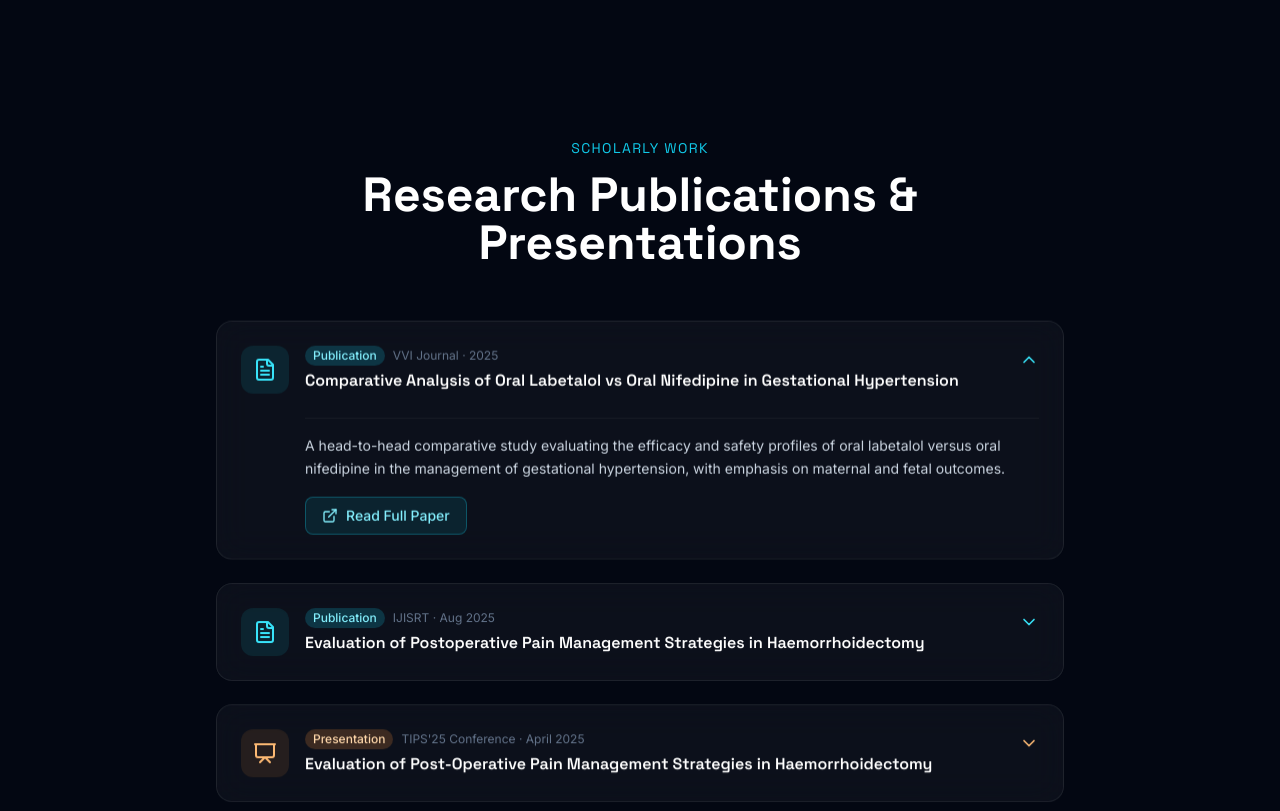
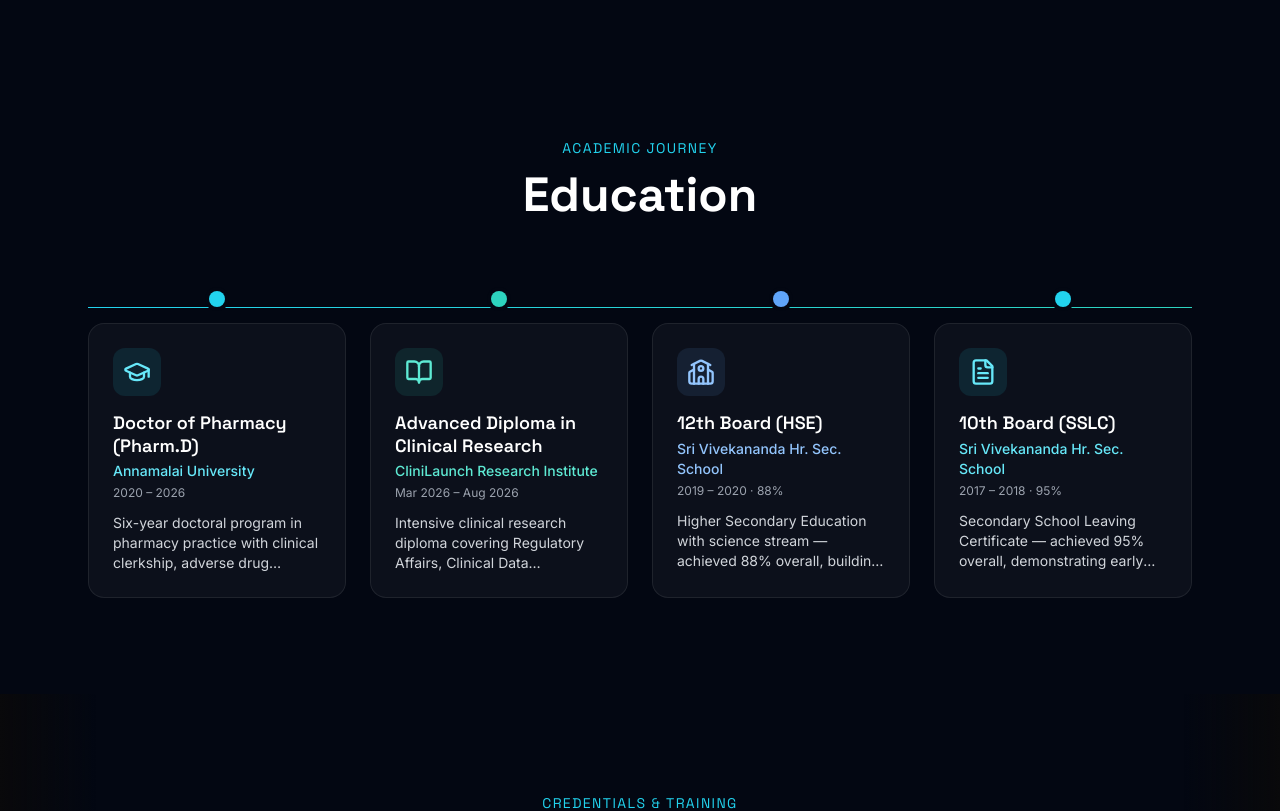
Before and after one commit to drbathrinath/drbathrinath-portfolio, a React (Vite) app: page / in a window 1280 px wide. Shown: the part 4360-5171 px from the top of the page. Built offline with nearby package versions, Linux system fonts and the light colour scheme.

Commit message:
Fix education section with snappy inline grid expansion, timeline line, and zero-latency mouseleave reset

```diff
--- a/src/components/Research.tsx
+++ b/src/components/Research.tsx
@@ -1,43 +1,58 @@
 import { useState } from 'react';
-import { motion, AnimatePresence } from 'framer-motion';
-import { FileText, ExternalLink, Presentation, ChevronDown, BookOpen } from 'lucide-react';
+import { motion } from 'framer-motion';
+import { GraduationCap, BookOpen, School, FileText } from 'lucide-react';
 
-const publications = [
+const steps = [
   {
-    type: 'publication',
-    title: 'Comparative Analysis of Oral Labetalol vs Oral Nifedipine in Gestational Hypertension',
-    venue: 'VVI Journal',
-    year: '2025',
-    link: 'https://vvijournal.com/volume-13-issue-5-2025/',
-    summary:
-      'A head-to-head comparative study evaluating the efficacy and safety profiles of oral labetalol versus oral nifedipine in the management of gestational hypertension, with emphasis on maternal and fetal outcomes.',
+    id: 'pharmd',
+    icon: <GraduationCap className="w-7 h-7" />,
+    title: 'Doctor of Pharmacy (Pharm.D)',
+    institution: 'Annamalai University',
+    period: '2020 – 2026',
+    detail: 'Six-year doctoral program in pharmacy practice with clinical clerkship, adverse drug reaction monitoring, and advanced pharmacovigilance training.',
+    color: 'teal' as const,
   },
   {
-    type: 'publication',
-    title: 'Evaluation of Postoperative Pain Management Strategies in Haemorrhoidectomy',
-    venue: 'IJISRT',
-    year: 'Aug 2025',
-    link: 'https://doi.org/10.38124/ijisrt/25aug1277',
-    summary:
-      'A systematic evaluation of postoperative pain management protocols following haemorrhoidectomy procedures, comparing pharmacological interventions and their impact on patient recovery and satisfaction.',
+    id: 'clinilaunch',
+    icon: <BookOpen className="w-7 h-7" />,
+    title: 'Advanced Diploma in Clinical Research',
+    institution: 'CliniLaunch Research Institute',
+    period: 'Mar 2026 – Aug 2026',
+    detail: 'Intensive clinical research diploma covering Regulatory Affairs, Clinical Data Management, Medical Writing, Pharmacology, Argus Safety, and Pharmacovigilance Operations.',
+    color: 'green' as const,
   },
   {
-    type: 'presentation',
-    title: 'Evaluation of Post-Operative Pain Management Strategies in Haemorrhoidectomy',
-    venue: "TIPS'25 Conference",
-    year: 'April 2025',
-    link: null,
-    summary:
-      'Oral presentation delivered at TIPS\u201925 (Translational Innovations in Pharmaceutical Sciences) conference, showcasing research findings on optimizing post-operative analgesic strategies.',
+    id: 'hsc',
+    icon: <School className="w-7 h-7" />,
+    title: '12th Board (HSE)',
+    institution: 'Sri Vivekananda Hr. Sec. School',
+    period: '2019 – 2020 · 88%',
+    detail: 'Higher Secondary Education with science stream — achieved 88% overall, building the analytical core for healthcare studies.',
+    color: 'orange' as const,
+  },
+  {
+    id: 'sslc',
+    icon: <FileText className="w-7 h-7" />,
+    title: '10th Board (SSLC)',
+    institution: 'Sri Vivekananda Hr. Sec. School',
+    period: '2017 – 2018 · 95%',
+    detail: 'Secondary School Leaving Certificate — achieved 95% overall, demonstrating early academic excellence and strong foundational aptitude.',
+    color: 'teal' as const,
   },
 ];
 
-export default function Research() {
-  const [expanded, setExpanded] = useState<number | null>(0);
+const colorMap = {
+  teal: { text: 'text-cyan-300', bg: 'bg-cyan-400/10', border: 'border-cyan-400/30', dot: 'bg-cyan-400' },
+  green: { text: 'text-teal-300', bg: 'bg-teal-400/10', border: 'border-teal-400/30', dot: 'bg-teal-400' },
+  orange: { text: 'text-blue-300', bg: 'bg-blue-400/10', border: 'border-blue-400/30', dot: 'bg-blue-400' },
+};
+
+export default function Education() {
+  const [activeId, setActiveId] = useState<string | null>(null);
 
   return (
-    <section id="research" className="relative py-24 z-10">
-      <div className="max-w-4xl mx-auto px-6">
+    <section id="education" className="relative py-24 z-10 overflow-hidden w-full">
+      <div className="max-w-6xl mx-auto px-4 sm:px-6 w-full">
         <motion.div
           initial={{ opacity: 0, y: 30 }}
           whileInView={{ opacity: 1, y: 0 }}
@@ -45,115 +60,87 @@ export default function Research() {
           transition={{ duration: 0.6 }}
           className="text-center mb-16"
         >
-          <span className="text-sm font-display text-primary-400 tracking-widest uppercase">Scholarly Work</span>
-          <h2 className="font-display text-4xl sm:text-5xl font-bold text-white mt-3">
-            Research Publications & Presentations
-          </h2>
+          <span className="text-sm font-display text-cyan-400 tracking-widest uppercase">Academic Journey</span>
+          <h2 className="font-display text-3xl sm:text-5xl font-bold text-white mt-3">Education</h2>
         </motion.div>
 
-        <div className="space-y-5">
-          {publications.map((pub, i) => {
-            const isOpen = expanded === i;
-            const isPresentation = pub.type === 'presentation';
+        <div className="relative">
+          {/* Horizontal Timeline Line */}
+          <div className="hidden md:block absolute top-6 left-0 right-0 h-px bg-white/10" />
+          <motion.div
+            className="hidden md:block absolute top-6 left-0 h-px bg-gradient-to-r from-cyan-400 to-teal-400"
+            initial={{ width: '0%' }}
+            whileInView={{ width: '100%' }}
+            viewport={{ once: true }}
+            transition={{ duration: 1.5, ease: 'easeInOut' }}
+          />
+
+          {/* Grid with Instant Layout Reflow & Zero Latency */}
+          <div
+            className="grid grid-cols-1 sm:grid-cols-2 lg:grid-cols-4 gap-6 relative items-stretch pt-2"
+            onMouseLeave={() => setActiveId(null)}
+          >
+            {steps.map((step, i) => {
+              const colors = colorMap[step.color];
+              const isSelected = activeId === step.id;
+
               return (
                 <motion.div
-                key={pub.title}
-                initial={{ opacity: 0, y: 30 }}
+                  key={step.id}
+                  layout
+                  initial={{ opacity: 0, y: 40 }}
                   whileInView={{ opacity: 1, y: 0 }}
                   viewport={{ once: true, margin: '-50px' }}
-                transition={{ duration: 0.5, delay: i * 0.1 }}
+                  transition={{
+                    layout: { type: 'spring', stiffness: 450, damping: 30 },
+                    opacity: { duration: 0.3 }
+                  }}
+                  onMouseEnter={() => setActiveId(step.id)}
+                  onTouchStart={() => setActiveId(step.id)}
+                  className={`flex flex-col h-full transition-all duration-200 ${
+                    isSelected ? 'lg:col-span-2 sm:col-span-2 z-20 scale-[1.02]' : 'lg:col-span-1 sm:col-span-1'
+                  } ${activeId && !isSelected ? 'opacity-50 blur-[0.5px] scale-[0.98]' : 'opacity-100 blur-0 scale-100'}`}
                 >
+                  {/* Timeline Branch Dot */}
+                  <div className="hidden md:flex justify-center mb-4 relative z-10">
                     <motion.div
-                  animate={{ y: [0, -15, 0] }}
-                  transition={{
-                    duration: 3,
-                    repeat: Infinity,
-                    ease: "easeInOut",
-                    delay: i * 0.2
-                  }}
-                >
+                      layout
+                      className={`w-4 h-4 rounded-full ${colors.dot} ring-4 ring-[#030712]`}
+                    />
+                  </div>
+
                   <div
-                    onMouseEnter={() => setExpanded(i)}
-                    onMouseLeave={() => setExpanded(null)}
-                    className={`glass rounded-2xl border transition-all duration-300 ${
-                      isPresentation ? 'border-accent-400/30 hover:shadow-[0_0_30px_rgba(249,115,22,0.15)]' : 'border-primary-400/30 hover:shadow-[0_0_30px_rgba(17,201,232,0.15)]'
-                    } overflow-hidden`}
-                  >
-                    <button
-                      onClick={() => setExpanded(isOpen ? null : i)}
-                      className="w-full text-left p-6 flex items-start justify-between gap-4 cursor-pointer"
-                    >
-                      <div className="flex items-start gap-4 flex-1">
-                        <div
-                          className={`w-12 h-12 rounded-xl flex items-center justify-center flex-shrink-0 ${
-                            isPresentation ? 'bg-accent-400/10 text-accent-300' : 'bg-primary-400/10 text-primary-300'
+                    className={`glass rounded-2xl p-6 border ${colors.border} h-full flex flex-col cursor-pointer bg-white/5 backdrop-blur-xl transition-all duration-200 ${
+                      isSelected
+                        ? 'border-cyan-400 shadow-[0_0_50px_rgba(6,182,212,0.4)] bg-white/[0.08]'
+                        : 'hover:border-cyan-400/50'
                     }`}
                   >
-                          {isPresentation ? <Presentation className="w-6 h-6" /> : <FileText className="w-6 h-6" />}
+                    <div className="flex items-start justify-between gap-4 mb-4">
+                      <div className={`w-12 h-12 rounded-xl ${colors.bg} ${colors.text} flex items-center justify-center flex-shrink-0`}>
+                        {step.icon}
                       </div>
-                        <div className="flex-1 min-w-0">
-                          <div className="flex flex-wrap items-center gap-2 mb-1">
-                            <span
-                              className={`text-xs px-2 py-0.5 rounded-full font-medium ${
-                                isPresentation ? 'bg-accent-400/20 text-accent-200' : 'bg-primary-400/20 text-primary-200'
-                              }`}
-                            >
-                              {isPresentation ? 'Presentation' : 'Publication'}
+                      {isSelected && (
+                        <span className="text-xs px-3 py-1 rounded-full bg-cyan-500/20 text-cyan-300 border border-cyan-500/30 font-medium">
+                          Active Focus
                         </span>
-                            <span className="text-xs text-ink-500">{pub.venue} · {pub.year}</span>
-                          </div>
-                          <h3 className="font-display text-base font-semibold text-white leading-snug">{pub.title}</h3>
-                        </div>
-                      </div>
-                      <motion.div animate={{ rotate: isOpen ? 180 : 0 }} transition={{ duration: 0.3 }} className="flex-shrink-0 mt-1">
-                        <ChevronDown className={`w-5 h-5 ${isPresentation ? 'text-accent-300' : 'text-primary-300'}`} />
-                      </motion.div>
-                    </button>
-
-                    <AnimatePresence>
-                      {isOpen && (
-                        <motion.div
-                          initial={{ height: 0, opacity: 0 }}
-                          animate={{ height: 'auto', opacity: 1 }}
-                          exit={{ height: 0, opacity: 0 }}
-                          transition={{ duration: 0.3, ease: 'easeInOut' }}
-                          className="overflow-hidden"
-                        >
-                          <div className="px-6 pb-6 pt-0">
-                            <div className="ml-16 border-t border-white/5 pt-4">
-                              <p className="text-ink-300 text-sm leading-relaxed mb-4">{pub.summary}</p>
-                              {pub.link ? (
-                                <a
-                                  href={pub.link}
-                                  target="_blank"
-                                  rel="noopener noreferrer"
-                                  className={`inline-flex items-center gap-2 px-4 py-2 rounded-lg text-sm font-medium transition-all duration-300 ${
-                                    isPresentation
-                                      ? 'bg-accent-400/10 text-accent-200 border border-accent-400/30 hover:bg-accent-400/20 hover:shadow-[0_0_20px_rgba(249,115,22,0.3)]'
-                                      : 'bg-primary-400/10 text-primary-200 border border-primary-400/30 hover:bg-primary-400/20 hover:shadow-[0_0_20px_rgba(17,201,232,0.3)]'
-                                  } group`}
-                                >
-                                  <ExternalLink className="w-4 h-4 group-hover:rotate-12 transition-transform" />
-                                  Read Full {isPresentation ? 'Presentation' : 'Paper'}
-                                </a>
-                              ) : (
-                                <div className="inline-flex items-center gap-2 px-4 py-2 rounded-lg text-sm text-ink-400 bg-white/[0.03] border border-white/5">
-                                  <BookOpen className="w-4 h-4" />
-                                  Conference Presentation — TIPS'25
-                                </div>
                       )}
                     </div>
+                    <h3 className="font-display text-lg font-semibold text-white leading-tight mb-1">
+                      {step.title}
+                    </h3>
+                    <p className={`text-sm ${colors.text} font-medium`}>{step.institution}</p>
+                    <p className="text-xs text-gray-400 mt-1">{step.period}</p>
+                    <p className={`text-xs sm:text-sm text-gray-300 mt-3 leading-relaxed flex-1 ${isSelected ? 'line-clamp-none' : 'line-clamp-3'}`}>
+                      {step.detail}
+                    </p>
                   </div>
-                        </motion.div>
-                      )}
-                    </AnimatePresence>
-                  </div>
-                </motion.div>
                 </motion.div>
               );
             })}
           </div>
         </div>
+      </div>
     </section>
   );
 }
```
Lines whose indentation alone changed are shown as unchanged.
